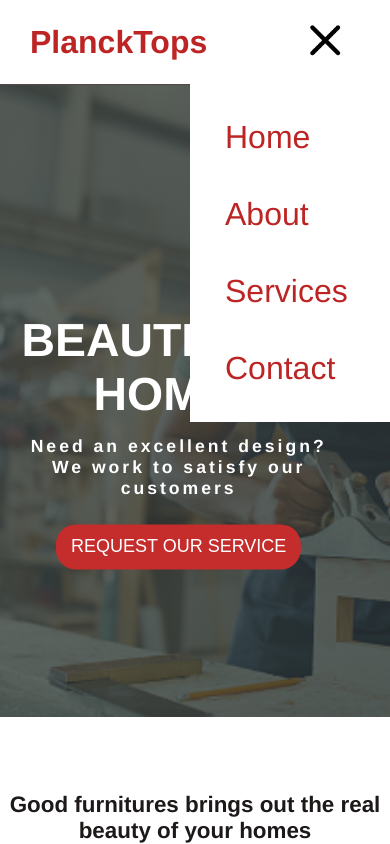
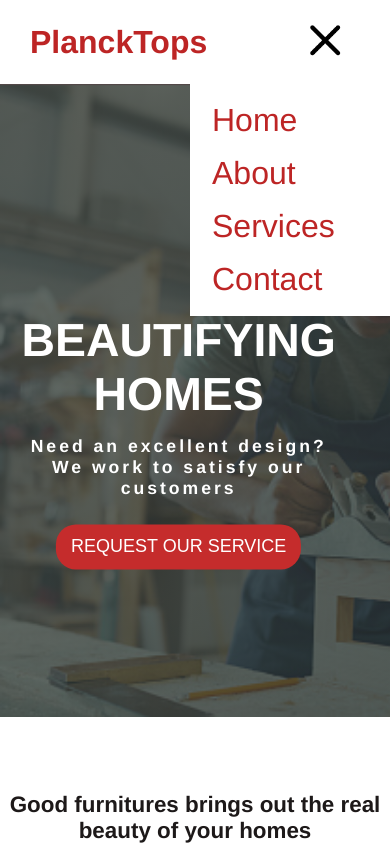
Before and after one commit to Bola-coder/Vue-Furniture-Website, a Vue app: page / in a window 390 px wide. Both pictures are taken after a click on the picture 325 px from the left and 40 px from the top of the page. Shown: the top 844 px of the page. Built offline with nearby package versions, Linux system fonts and the light colour scheme.

Commit message:
Fixed hamburger menu responsiveness

```diff
--- a/src/components/HamburgerMenu.vue
+++ b/src/components/HamburgerMenu.vue
@@ -52,4 +52,14 @@ nav a:hover {
     opacity: 1;
   }
 }
+
+@media screen and (max-width: 425px) {
+  nav {
+    padding: 10px;
+  }
+
+  nav a {
+    padding: 8px 12px;
+  }
+}
 </style>
```
